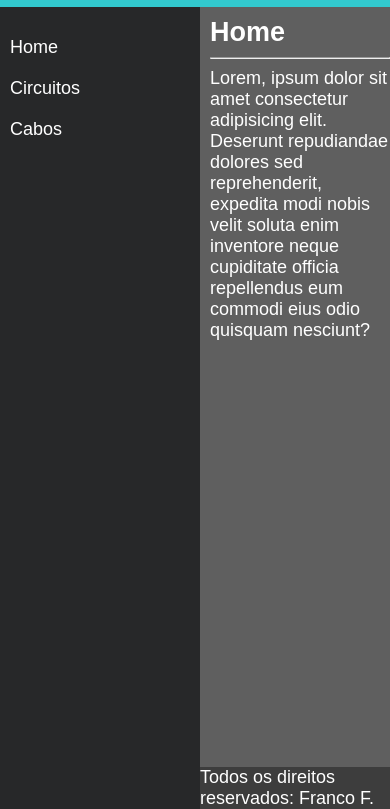
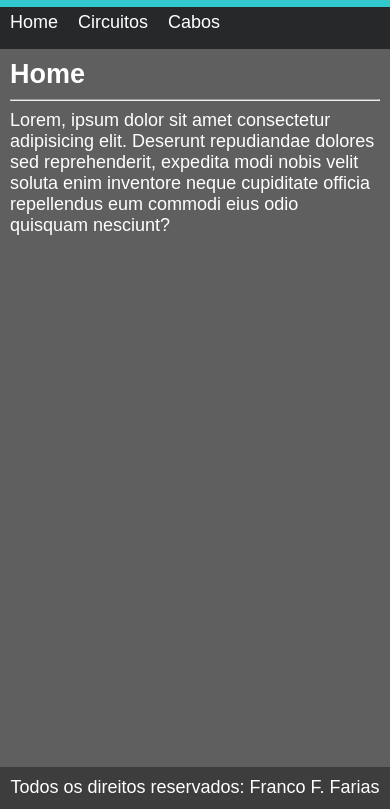
Before and after one commit to francofarias/learning, a plain HTML site: page Calc Cabo Eletrico/index.html in a window 390 px wide. Shown: the part 35-844 px from the top of the page. Drawn offline with Linux system fonts and the light colour scheme.

Commit message:
Adicionado responsividade

```diff
--- a/Calc Cabo Eletrico/index.html
+++ b/Calc Cabo Eletrico/index.html
@@ -39,16 +39,19 @@
         }
         nav {
             background-color: rgb(39, 40, 41);
-            overflow: hidden;
+            /*overflow: hidden;*/
+            display: inline-block;
             grid-area: menu;
             padding-top: 20px;
+            /*width: 350px;*/
+            z-index: 100;
         }
         nav a {
             display: block;
             text-decoration: none;
             color: white;
             padding: 10px 10px;
-            background-color: gb(39, 40, 41);
+            background-color: rgb(39, 40, 41);
         }
         nav a:hover {
             background-color: rgb(95, 95, 95);
@@ -69,6 +72,28 @@
         }
         footer p {
             margin: auto;
+        }
+
+        @media only screen and (max-width: 600px){
+            body {
+            display: grid;
+            grid-template-columns: 1fr;
+            grid-template-rows: 5vh 5vh 85vh 5vh;
+            grid-template-areas: "header"
+                                 "menu"
+                                 "conteudo"
+                                 "rodape";
+        }
+            nav {
+                grid-area: menu;
+                padding: 0;
+                display: flex;
+            }
+            nav a {
+                padding: 0 10px;
+                padding-top: 5px;
+
+            }
         }
 
     </style>
@@ -92,14 +117,25 @@
     </footer>
     <script>
         const conteudo = document.querySelector("main#conteudo")
+        const menu = document.querySelectorAll('nav a')
         function telaHome(){
             conteudo.innerHTML = "<h2>Home</h2>            <hr>            <p>Lorem, ipsum dolor sit amet consectetur adipisicing elit. Deserunt repudiandae dolores sed reprehenderit, expedita modi nobis velit soluta enim inventore neque cupiditate officia repellendus eum commodi eius odio quisquam nesciunt?</p>"
+            menu[0].style.backgroundColor = 'rgb(95, 95, 95)'
+            menu[1].style.backgroundColor = ''
+            menu[2].style.backgroundColor = ''
+
         }
         function telaCircuitos(){
             conteudo.innerHTML = "<h2>Circuitos</h2>            <hr>            <p>Lorem, ipsum dolor sit amet consectetur adipisicing elit. Deserunt repudiandae dolores sed reprehenderit, expedita modi nobis velit soluta enim inventore neque cupiditate officia repellendus eum commodi eius odio quisquam nesciunt?</p><p>Lorem, ipsum dolor sit amet consectetur adipisicing elit. Deserunt repudiandae dolores sed reprehenderit, expedita modi nobis velit soluta enim inventore neque cupiditate officia repellendus eum commodi eius odio quisquam nesciunt?</p>"
+            menu[0].style.backgroundColor = ''
+            menu[1].style.backgroundColor = 'rgb(95, 95, 95)'
+            menu[2].style.backgroundColor = ''
         }
         function telaCabos(){
             conteudo.innerHTML = "<h2>Cabos</h2>            <hr>            <p>Lorem, ipsum dolor sit amet consectetur adipisicing elit. Deserunt repudiandae dolores sed reprehenderit, expedita modi nobis velit soluta enim inventore neque cupiditate officia repellendus eum commodi eius odio quisquam nesciunt?</p><p>Lorem, ipsum dolor sit amet consectetur adipisicing elit. Deserunt repudiandae dolores sed reprehenderit, expedita modi nobis velit soluta enim inventore neque cupiditate officia repellendus eum commodi eius odio quisquam nesciunt?</p><p>Lorem, ipsum dolor sit amet consectetur adipisicing elit. Deserunt repudiandae dolores sed reprehenderit, expedita modi nobis velit soluta enim inventore neque cupiditate officia repellendus eum commodi eius odio quisquam nesciunt?</p>"
+            menu[0].style.backgroundColor = ''
+            menu[1].style.backgroundColor = ''
+            menu[2].style.backgroundColor = 'rgb(95, 95, 95)'
         }
     </script>
 </body>
```
